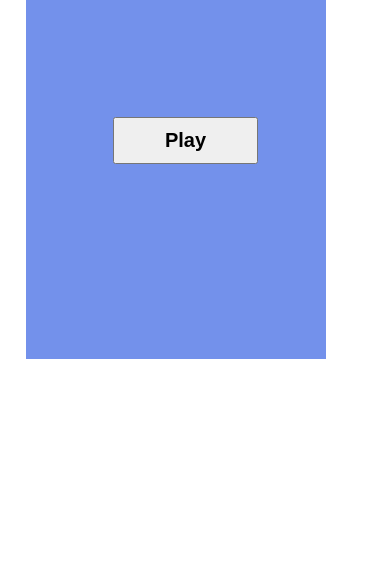
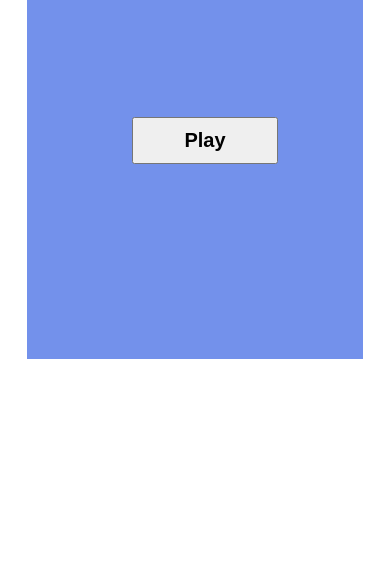
Before and after one commit to ejaygbay/tic-tac-toe, a plain HTML site: page index.html in a window 390 px wide. Shown: the part 282-844 px from the top of the page. Drawn offline with Linux system fonts and the light colour scheme.

Commit message:
Game responsiveness modified.

```diff
--- a/css/style.css
+++ b/css/style.css
@@ -106,13 +106,8 @@ button:hover,
 }
 
 @media only screen and (max-width: 780px) {
-  main {
-    width: 300px;
-    margin-left: -76px;
-  }
-
   .container {
-    height: inherit;
+    grid-template-columns: 70%;
   }
 
   #player-selection-btns-div {
@@ -145,3 +140,13 @@ button:hover,
     margin-top: 110px;
   }
 }
+
+@media only screen and (max-width: 480px) {
+  .container {
+    /* height: 80vh; */
+    grid-template-columns: 90%;
+    /* justify-content: center;
+    margin: 50px 0px; */
+    /* height: inherit; */
+  }
+}
```
